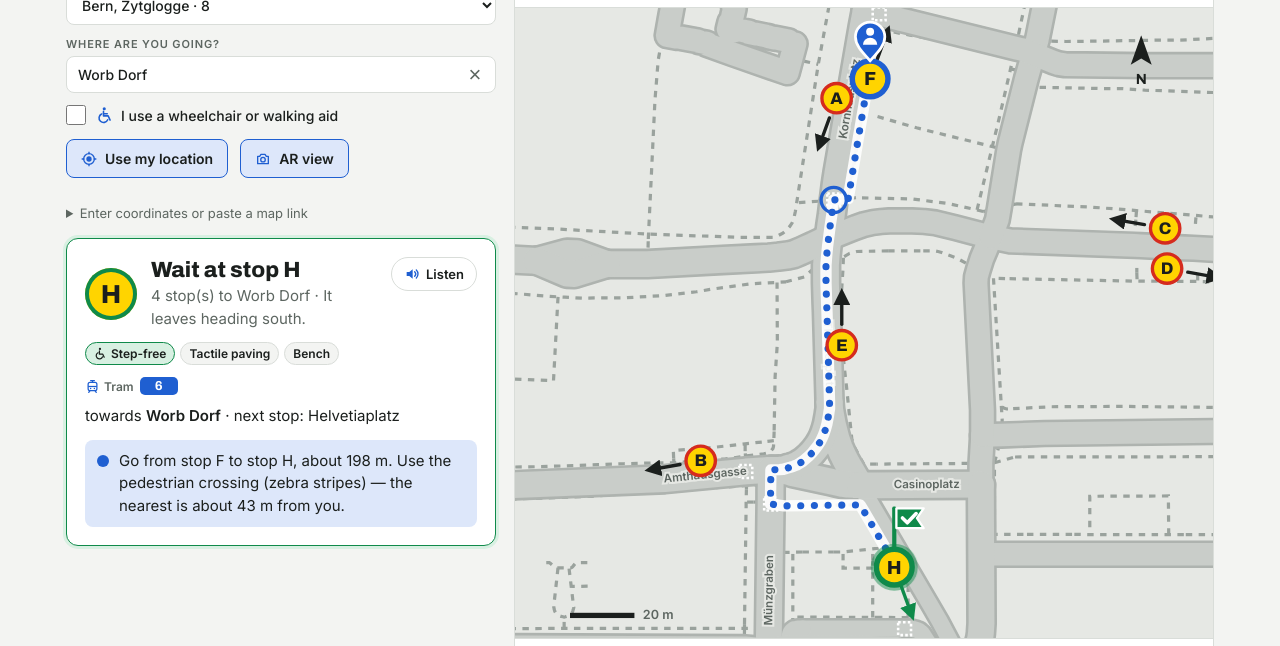
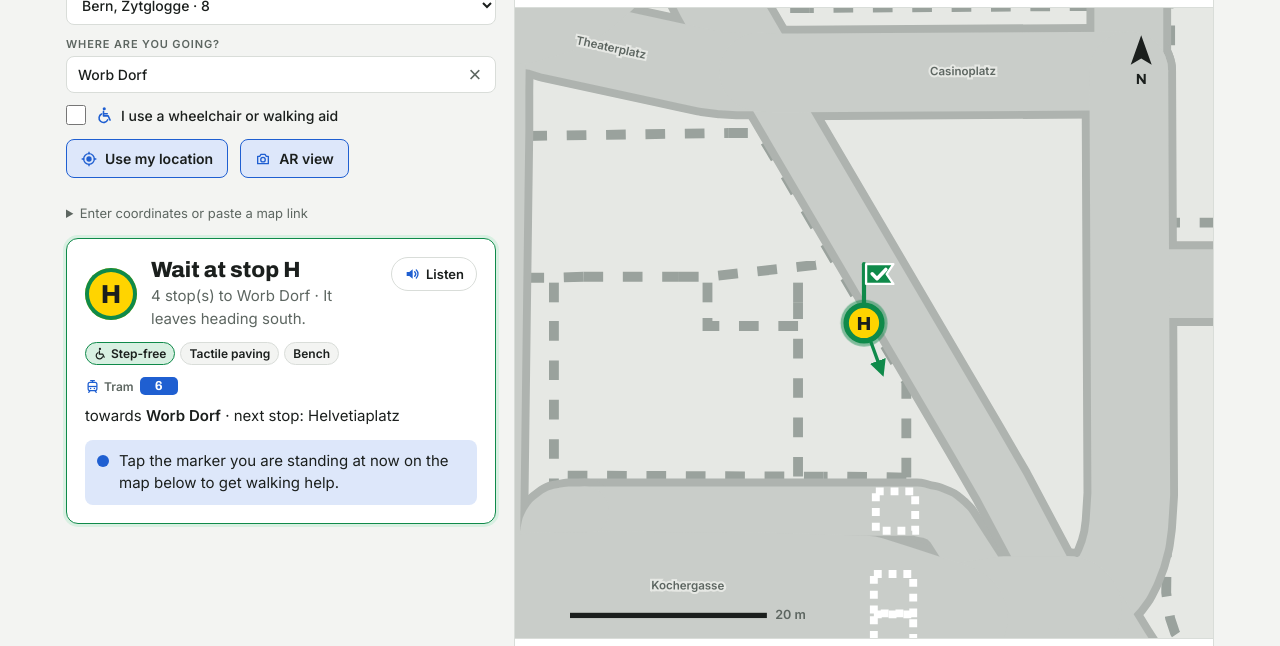
Before and after one commit to JithaJothinadh/rightside, a plain HTML site: page index.html in a window 1280 px wide. Shown: the part 146-792 px from the top of the page. Drawn offline with Linux system fonts and the light colour scheme.

Commit message:
fix: do not invent where you are standing

```diff
--- a/index.html
+++ b/index.html
@@ -1459,10 +1459,8 @@ function setStop(i,keepDest,hereP){
   if(!keepDest){ // example destination: the end of the first line
     const v=stop.platforms[stop.platforms.length-1].routes[0].via; $("dest").value=v[Math.min(3,v.length-1)];
   }
-  // example "you are here": the pole farthest from the answer, to show the crossing help
-  const best=(matches($("dest").value)||[])[0];
+  // where you stand comes only from a tap, GPS or a scanned sign; never pretend to know it
   if(hereP) here=hereP;
-  else if(best) here=stop.platforms.slice().sort((a,b)=>dist(b,best.p)-dist(a,best.p))[0];
   applyLang();
 }
 
```
